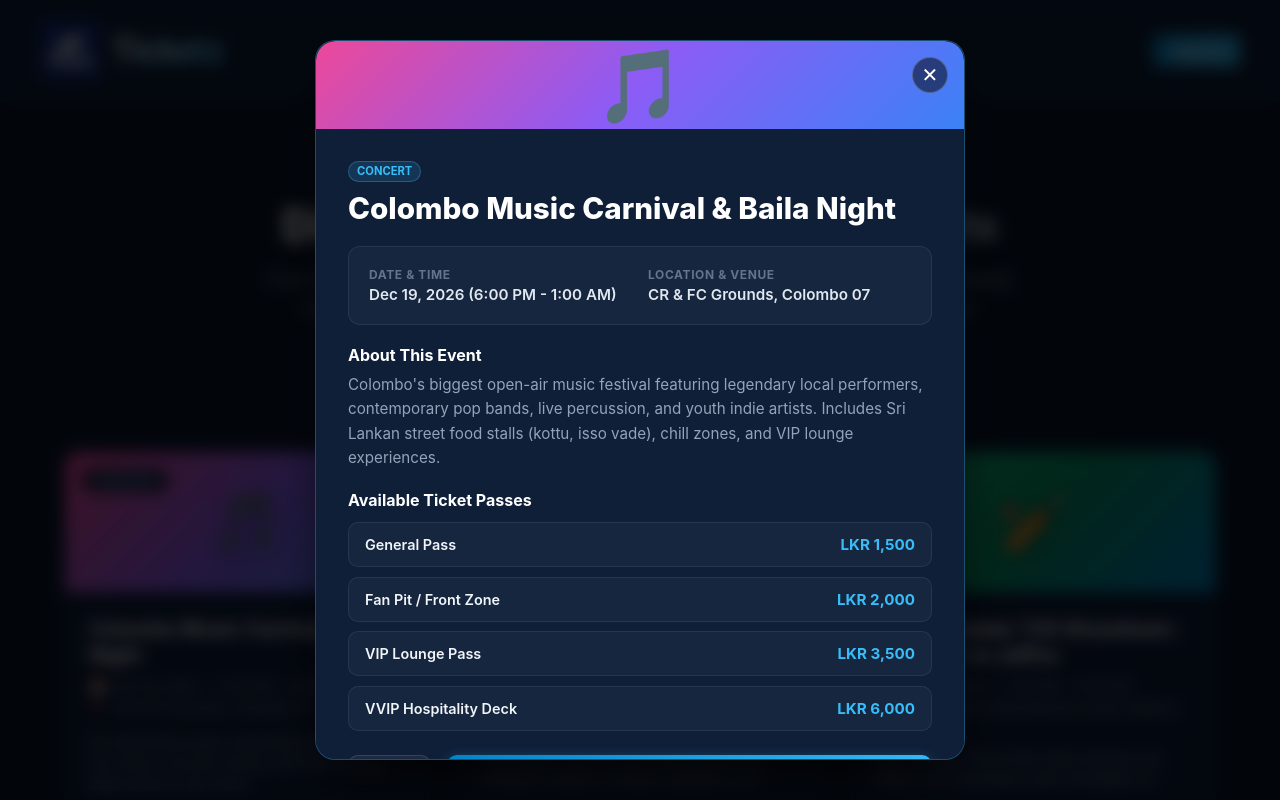
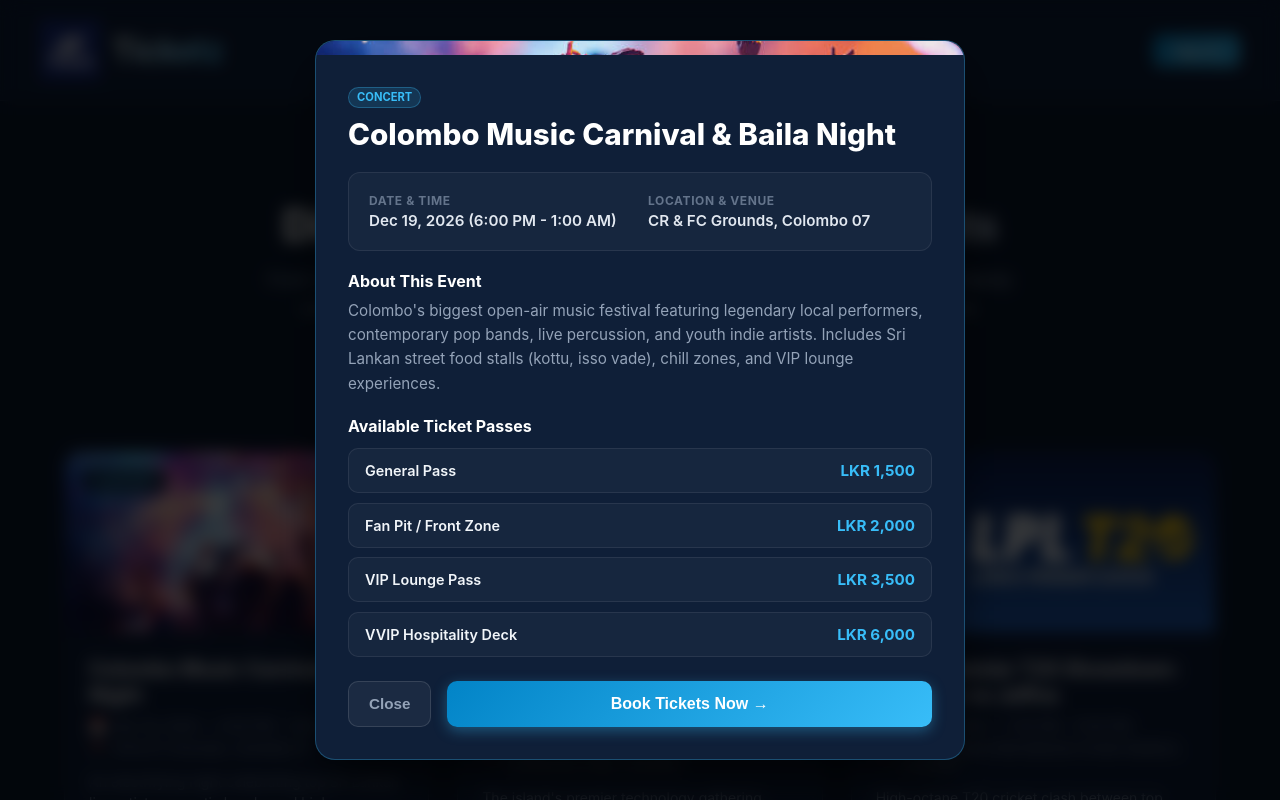
Before and after one commit to bevanstef/ticket-management-system, a Next.js app in the folder frontend/: page / in a window 1280 px wide. Both pictures are taken after a click on the element 246 px from the left and 670 px from the top of the page. Shown: the top 800 px of the page. Built offline with nearby package versions, Linux system fonts and the light colour scheme.

Commit message:
updated the home page pictures into event cards

```diff
--- a/frontend/src/pages/index.tsx
+++ b/frontend/src/pages/index.tsx
@@ -17,6 +17,7 @@ export interface EventItem {
   fullDetails: string;
   bannerGradient: string;
   emoji: string;
+  image: string;
   tiers: { name: string; price: number }[];
 }
 
@@ -30,6 +31,7 @@ export const SAMPLE_EVENTS: EventItem[] = [
     venue: "CR & FC Grounds",
     city: "Colombo 07",
     emoji: "🎵",
+    image: "/pic 1.png",
     bannerGradient: "linear-gradient(135deg, #ec4899, #8b5cf6, #3b82f6)",
     description: "An electrifying night celebrating top Sri Lankan live artists, acoustic bands, and high-energy Baila beats by the green.",
     fullDetails:
@@ -50,6 +52,7 @@ export const SAMPLE_EVENTS: EventItem[] = [
     venue: "BMICH (Bandaranaike Memorial International Conference Hall)",
     city: "Colombo",
     emoji: "🚀",
+    image: "/pic 2.png",
     bannerGradient: "linear-gradient(135deg, #0ea5e9, #2563eb, #6366f1)",
     description: "The island's premier technology gathering uniting IT leaders, software engineers, AI researchers, and startups.",
     fullDetails:
@@ -70,6 +73,7 @@ export const SAMPLE_EVENTS: EventItem[] = [
     venue: "R. Premadasa International Cricket Stadium",
     city: "Colombo",
     emoji: "🏏",
+    image: "/pic 3.png",
     bannerGradient: "linear-gradient(135deg, #10b981, #059669, #0284c7)",
     description: "High-octane T20 cricket clash between top island rival franchises under floodlights at Khettarama.",
     fullDetails:
@@ -90,6 +94,7 @@ export const SAMPLE_EVENTS: EventItem[] = [
     venue: "Lionel Wendt Theatre",
     city: "Colombo 07",
     emoji: "🎙️",
+    image: "/pic 4.png",
     bannerGradient: "linear-gradient(135deg, #f59e0b, #ef4444, #ec4899)",
     description: "Hilarious stand-up comedy special tackling Sri Lankan everyday life, traffic, culture, and corporate drama.",
     fullDetails:
@@ -110,6 +115,7 @@ export const SAMPLE_EVENTS: EventItem[] = [
     venue: "Kandy Lake Club Cultural Hall",
     city: "Kandy",
     emoji: "🥁",
+    image: "/pic 5.png",
     bannerGradient: "linear-gradient(135deg, #d97706, #b45309, #7c2d12)",
     description: "Breathtaking traditional Kandyan dancing, Geta Bera drumming, and dramatic acrobatic fire walks.",
     fullDetails:
@@ -232,7 +238,15 @@ export default function Home() {
                   className={styles.cardHeaderBanner}
                   style={{ background: item.bannerGradient }}
                 >
-                  <span className={styles.cardEmoji}>{item.emoji}</span>
+                  {/* eslint-disable-next-line @next/next/no-img-element */}
+                  <img
+                    src={item.image}
+                    alt={item.title}
+                    className={styles.cardImage}
+                    onError={(e) => {
+                      (e.currentTarget as HTMLImageElement).style.display = "none";
+                    }}
+                  />
                   <span className={styles.categoryBadge}>{item.category}</span>
                 </div>
 
@@ -293,7 +307,15 @@ export default function Home() {
                 className={styles.modalHeader}
                 style={{ background: activeEvent.bannerGradient }}
               >
-                <span style={{ fontSize: "4.5rem" }}>{activeEvent.emoji}</span>
+                {/* eslint-disable-next-line @next/next/no-img-element */}
+                <img
+                  src={activeEvent.image}
+                  alt={activeEvent.title}
+                  className={styles.modalImage}
+                  onError={(e) => {
+                    (e.currentTarget as HTMLImageElement).style.display = "none";
+                  }}
+                />
                 <button
                   className={styles.modalCloseBtn}
                   onClick={() => setActiveEvent(null)}
--- a/frontend/src/styles/Home.module.css
+++ b/frontend/src/styles/Home.module.css
@@ -225,13 +225,24 @@
 }
 
 .cardHeaderBanner {
-  height: 140px;
+  height: 180px;
   position: relative;
   display: flex;
   align-items: center;
   justify-content: center;
-  background-size: cover;
-  background-position: center;
+  overflow: hidden;
+  background-color: #0b1528;
+}
+
+.cardImage {
+  width: 100%;
+  height: 100%;
+  object-fit: cover;
+  transition: transform 0.4s ease;
+}
+
+.eventCard:hover .cardImage {
+  transform: scale(1.05);
 }
 
 .cardEmoji {
@@ -387,13 +398,21 @@
 }
 
 .modalHeader {
-  height: 180px;
+  height: 220px;
   position: relative;
   display: flex;
   align-items: center;
   justify-content: center;
+  overflow: hidden;
   border-top-left-radius: 20px;
   border-top-right-radius: 20px;
+  background-color: #0b1528;
+}
+
+.modalImage {
+  width: 100%;
+  height: 100%;
+  object-fit: cover;
 }
 
 .modalCloseBtn {
```
